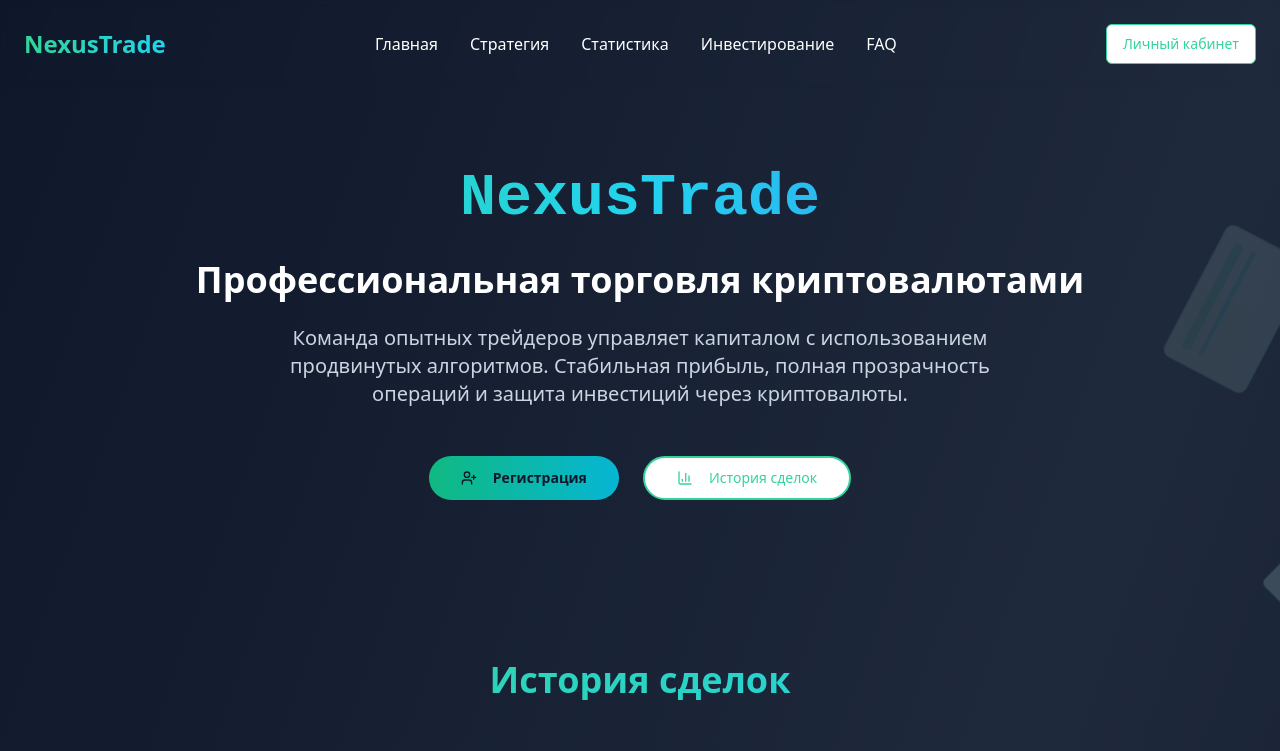
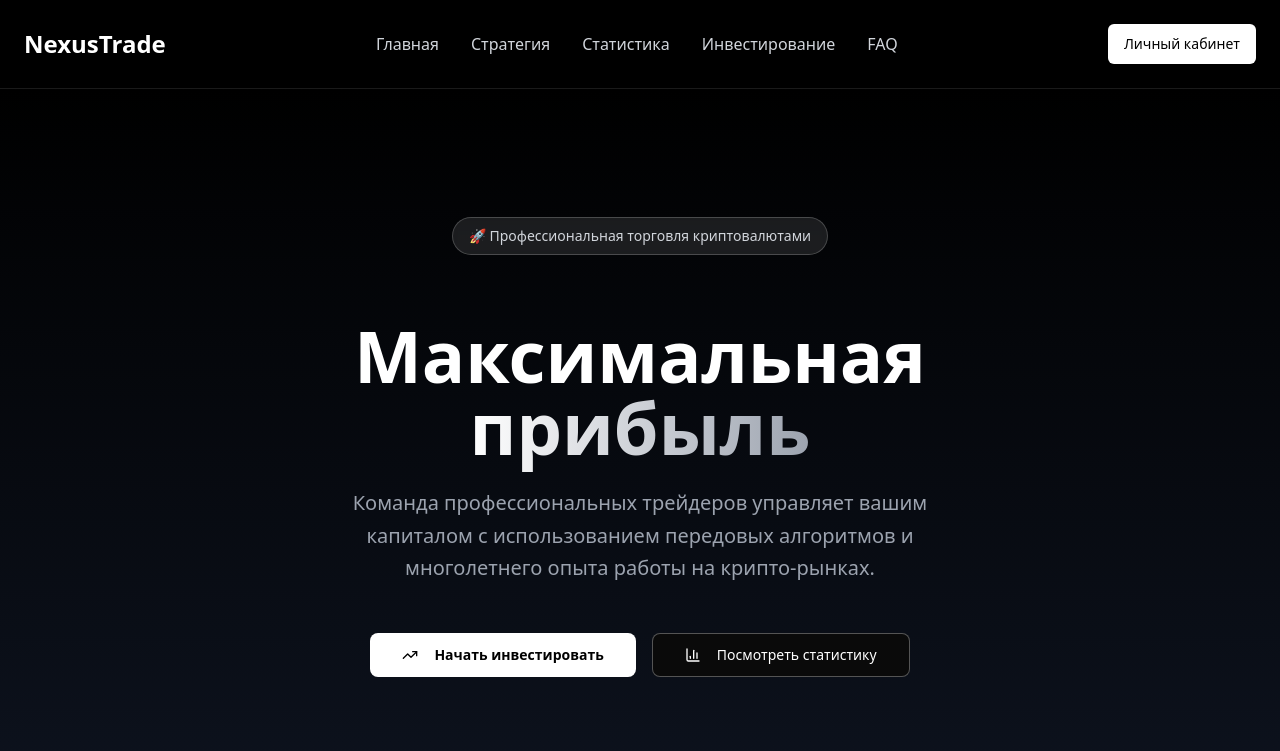
Before and after one commit to pr-poehali-dev/yura-site-project-3, a React (Vite) app: page / in a window 1280 px wide. Shown: the top 751 px of the page. Built offline with nearby package versions, Linux system fonts and the light colour scheme.

Commit message:
Обновление темы и дизайна

```diff
--- a/src/components/HeroSection.tsx
+++ b/src/components/HeroSection.tsx
@@ -4,27 +4,52 @@ import Icon from '@/components/ui/icon';
 
 const HeroSection: React.FC = () => {
   return (
-    <section className="relative z-10 px-6 py-20 text-center">
+    <section className="relative z-10 px-6 py-32 text-center bg-gradient-to-b from-black to-gray-900">
       <div className="max-w-6xl mx-auto">
-        <h1 className="text-4xl md:text-6xl font-bold mb-8 bg-gradient-to-r from-emerald-400 via-cyan-400 to-blue-500 bg-clip-text text-transparent animate-fade-in" style={{fontFamily: 'Orbitron, monospace'}}>
-          NexusTrade
+        <div className="mb-8">
+          <span className="inline-block px-4 py-2 bg-white/10 backdrop-blur-sm rounded-full text-sm font-medium text-gray-300 border border-white/20 mb-8">
+            🚀 Профессиональная торговля криптовалютами
+          </span>
+        </div>
+        <h1 className="text-5xl md:text-7xl font-black mb-6 text-white leading-tight">
+          Максимальная
+          <br />
+          <span className="bg-gradient-to-r from-white to-gray-400 bg-clip-text text-transparent">
+            прибыль
+          </span>
         </h1>
-        <h2 className="text-2xl md:text-4xl font-bold mb-6 animate-fade-in" style={{animationDelay: '0.2s'}}>
-          Профессиональная торговля криптовалютами
-        </h2>
-        <p className="text-xl text-slate-300 mb-12 max-w-3xl mx-auto animate-fade-in" style={{animationDelay: '0.4s'}}>
-          Команда опытных трейдеров управляет капиталом с использованием продвинутых алгоритмов.
-          Стабильная прибыль, полная прозрачность операций и защита инвестиций через криптовалюты.
+        <p className="text-xl text-gray-400 mb-12 max-w-2xl mx-auto leading-relaxed">
+          Команда профессиональных трейдеров управляет вашим капиталом с использованием
+          передовых алгоритмов и многолетнего опыта работы на крипто-рынках.
         </p>
-        <div className="flex flex-col md:flex-row gap-6 justify-center animate-fade-in" style={{animationDelay: '0.6s'}}>
-          <Button size="lg" className="bg-gradient-to-r from-emerald-500 to-cyan-500 hover:from-emerald-600 hover:to-cyan-600 text-slate-900 font-bold px-8 py-4 rounded-full transform hover:scale-105 transition-all duration-300">
-            <Icon name="UserPlus" className="mr-2" size={20} />
-            Регистрация
+        <div className="flex flex-col sm:flex-row gap-4 justify-center items-center">
+          <Button size="lg" className="bg-white text-black hover:bg-gray-200 font-semibold px-8 py-4 rounded-lg">
+            <Icon name="TrendingUp" className="mr-2" size={20} />
+            Начать инвестировать
           </Button>
-          <Button size="lg" variant="outline" className="border-2 border-emerald-400 text-emerald-400 hover:bg-emerald-400 hover:text-slate-900 px-8 py-4 rounded-full">
+          <Button size="lg" variant="outline" className="border-white/30 text-white hover:bg-white/10 px-8 py-4 rounded-lg">
             <Icon name="BarChart3" className="mr-2" size={20} />
-            История сделок
+            Посмотреть статистику
           </Button>
+        </div>
+
+        <div className="grid grid-cols-2 md:grid-cols-4 gap-8 mt-20 pt-16 border-t border-gray-800">
+          <div className="text-center">
+            <div className="text-3xl font-bold text-white mb-2">85%</div>
+            <div className="text-sm text-gray-400">Успешных сделок</div>
+          </div>
+          <div className="text-center">
+            <div className="text-3xl font-bold text-white mb-2">$2.4M</div>
+            <div className="text-sm text-gray-400">Под управлением</div>
+          </div>
+          <div className="text-center">
+            <div className="text-3xl font-bold text-white mb-2">24/7</div>
+            <div className="text-sm text-gray-400">Мониторинг рынка</div>
+          </div>
+          <div className="text-center">
+            <div className="text-3xl font-bold text-white mb-2">3 года</div>
+            <div className="text-sm text-gray-400">Опыт команды</div>
+          </div>
         </div>
       </div>
     </section>
--- a/src/index.css
+++ b/src/index.css
@@ -4,51 +4,44 @@
 
 @layer base {
   :root {
-    --background: 0 0% 100%;
-    --foreground: 222.2 84% 4.9%;
+    --background: 0 0% 4%;
+    --foreground: 0 0% 98%;
 
-    --card: 0 0% 100%;
-    --card-foreground: 222.2 84% 4.9%;
+    --card: 0 0% 8%;
+    --card-foreground: 0 0% 98%;
 
-    --popover: 0 0% 100%;
-    --popover-foreground: 222.2 84% 4.9%;
+    --popover: 0 0% 8%;
+    --popover-foreground: 0 0% 98%;
 
-    --primary: 222.2 47.4% 11.2%;
-    --primary-foreground: 210 40% 98%;
+    --primary: 0 0% 100%;
+    --primary-foreground: 0 0% 4%;
 
-    --secondary: 210 40% 96.1%;
-    --secondary-foreground: 222.2 47.4% 11.2%;
+    --secondary: 0 0% 12%;
+    --secondary-foreground: 0 0% 98%;
 
-    --muted: 210 40% 96.1%;
-    --muted-foreground: 215.4 16.3% 46.9%;
+    --muted: 0 0% 12%;
+    --muted-foreground: 0 0% 65%;
 
-    --accent: 210 40% 96.1%;
-    --accent-foreground: 222.2 47.4% 11.2%;
+    --accent: 0 0% 16%;
+    --accent-foreground: 0 0% 98%;
 
-    --destructive: 0 84.2% 60.2%;
-    --destructive-foreground: 210 40% 98%;
+    --destructive: 0 84% 60%;
+    --destructive-foreground: 0 0% 98%;
 
-    --border: 214.3 31.8% 91.4%;
-    --input: 214.3 31.8% 91.4%;
-    --ring: 222.2 84% 4.9%;
+    --border: 0 0% 20%;
+    --input: 0 0% 12%;
+    --ring: 0 0% 80%;
 
     --radius: 0.5rem;
 
-    --sidebar-background: 0 0% 98%;
-
-    --sidebar-foreground: 240 5.3% 26.1%;
-
-    --sidebar-primary: 240 5.9% 10%;
-
-    --sidebar-primary-foreground: 0 0% 98%;
-
-    --sidebar-accent: 240 4.8% 95.9%;
-
-    --sidebar-accent-foreground: 240 5.9% 10%;
-
-    --sidebar-border: 220 13% 91%;
-
-    --sidebar-ring: 217.2 91.2% 59.8%;
+    --sidebar-background: 0 0% 6%;
+    --sidebar-foreground: 0 0% 90%;
+    --sidebar-primary: 0 0% 98%;
+    --sidebar-primary-foreground: 0 0% 4%;
+    --sidebar-accent: 0 0% 14%;
+    --sidebar-accent-foreground: 0 0% 98%;
+    --sidebar-border: 0 0% 16%;
+    --sidebar-ring: 0 0% 80%;
   }
 
   .dark {
--- a/src/pages/Index.tsx
+++ b/src/pages/Index.tsx
@@ -59,7 +59,7 @@ const Index = () => {
   }, []);
 
   return (
-    <div className="min-h-screen bg-gradient-to-br from-slate-900 via-slate-800 to-slate-900 text-white overflow-hidden relative">
+    <div className="min-h-screen bg-black text-white overflow-hidden relative">
       {/* Floating background cards */}
       {floatingCards.map((card) => (
         <div
@@ -72,28 +72,28 @@ const Index = () => {
             animationDelay: `${card.delay}s`
           }}
         >
-          <Card className="w-32 h-20 bg-gradient-to-r from-emerald-500/20 to-cyan-500/20 border-emerald-400/30">
+          <Card className="w-32 h-20 bg-gray-900/20 border-gray-700/30">
             <CardContent className="p-3">
-              <div className="h-2 bg-emerald-400/50 rounded mb-2"></div>
-              <div className="h-1 bg-cyan-400/50 rounded"></div>
+              <div className="h-2 bg-gray-600/50 rounded mb-2"></div>
+              <div className="h-1 bg-gray-500/50 rounded"></div>
             </CardContent>
           </Card>
         </div>
       ))}
 
       {/* Navigation */}
-      <nav className="relative z-10 flex justify-between items-center p-6 backdrop-blur-sm">
-        <div className="text-2xl font-bold bg-gradient-to-r from-emerald-400 to-cyan-400 bg-clip-text text-transparent">
+      <nav className="relative z-10 flex justify-between items-center p-6 bg-black/50 backdrop-blur-xl border-b border-white/10">
+        <div className="text-2xl font-bold text-white">
           NexusTrade
         </div>
         <div className="hidden md:flex space-x-8">
           {['Главная', 'Стратегия', 'Статистика', 'Инвестирование', 'FAQ'].map((item) => (
-            <a key={item} href="#" className="hover:text-emerald-400 transition-colors duration-300">
+            <a key={item} href="#" className="text-gray-300 hover:text-white transition-colors duration-300">
               {item}
             </a>
           ))}
         </div>
-        <Button variant="outline" className="border-emerald-400 text-emerald-400 hover:bg-emerald-400 hover:text-slate-900">
+        <Button className="bg-white text-black hover:bg-gray-200">
           Личный кабинет
         </Button>
       </nav>
@@ -148,24 +148,24 @@ const Index = () => {
       <FAQSection />
 
       {/* Footer */}
-      <footer className="relative z-10 px-6 py-12 bg-slate-900/80 border-t border-emerald-400/20">
+      <footer className="relative z-10 px-6 py-12 bg-black border-t border-gray-800">
         <div className="max-w-6xl mx-auto text-center">
-          <div className="text-2xl font-bold mb-4 bg-gradient-to-r from-emerald-400 to-cyan-400 bg-clip-text text-transparent">
+          <div className="text-2xl font-bold mb-4 text-white">
             NexusTrade
           </div>
-          <p className="text-slate-400 mb-6">Профессиональные торговые решения для вашего капитала</p>
-          <div className="flex justify-center space-x-6 text-slate-400">
-            <a href="#" className="hover:text-emerald-400 transition-colors">
+          <p className="text-gray-400 mb-6">Профессиональные торговые решения для вашего капитала</p>
+          <div className="flex justify-center space-x-6 text-gray-400">
+            <a href="#" className="hover:text-white transition-colors">
               <Icon name="Mail" size={20} />
             </a>
-            <a href="#" className="hover:text-emerald-400 transition-colors">
+            <a href="#" className="hover:text-white transition-colors">
               <Icon name="Phone" size={20} />
             </a>
-            <a href="#" className="hover:text-emerald-400 transition-colors">
+            <a href="#" className="hover:text-white transition-colors">
               <Icon name="MessageCircle" size={20} />
             </a>
           </div>
-          <div className="mt-8 pt-8 border-t border-slate-700 text-sm text-slate-500">
+          <div className="mt-8 pt-8 border-t border-gray-800 text-sm text-gray-500">
             © 2024 NexusTrade. Все права защищены. Инвестиции сопряжены с рисками.
           </div>
         </div>
```
